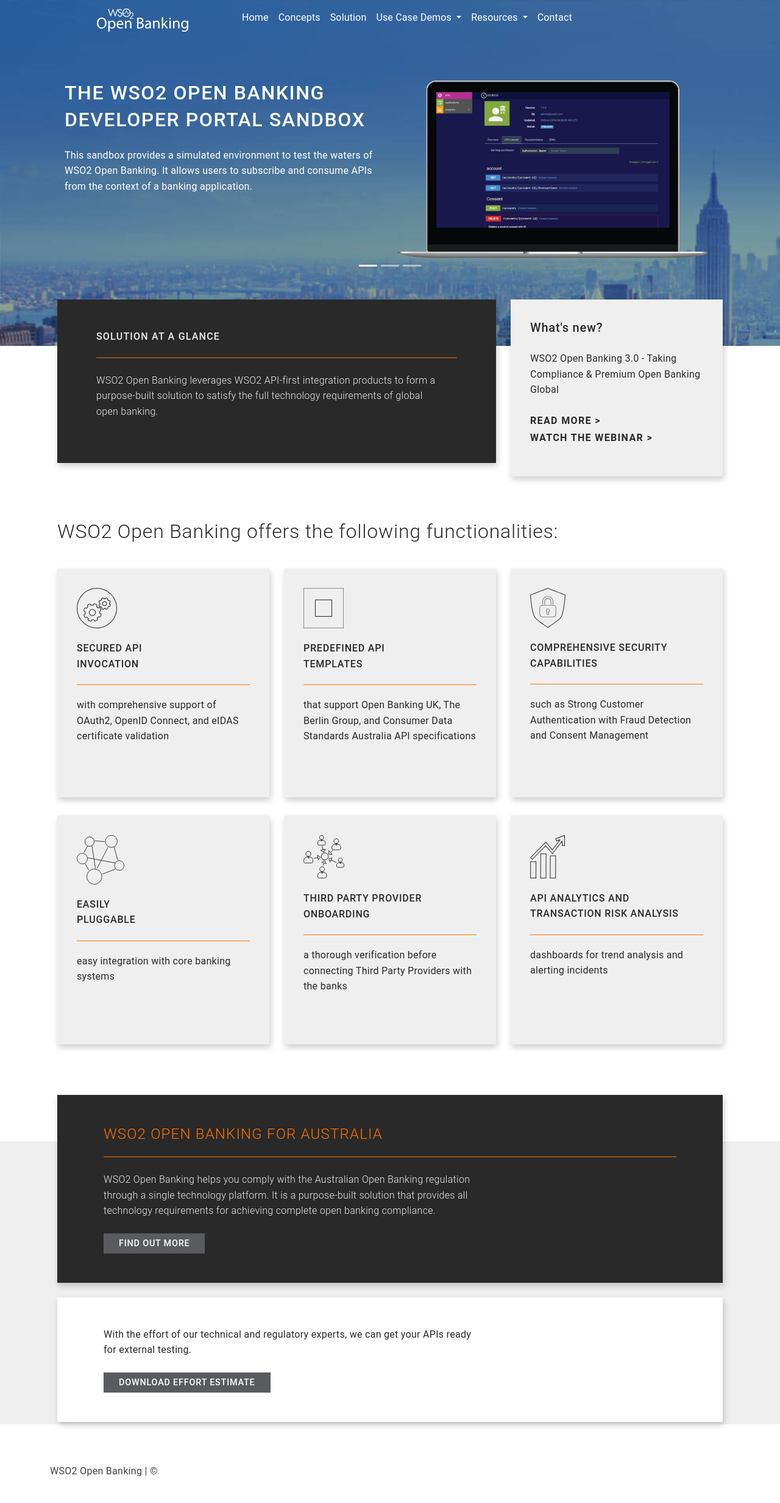
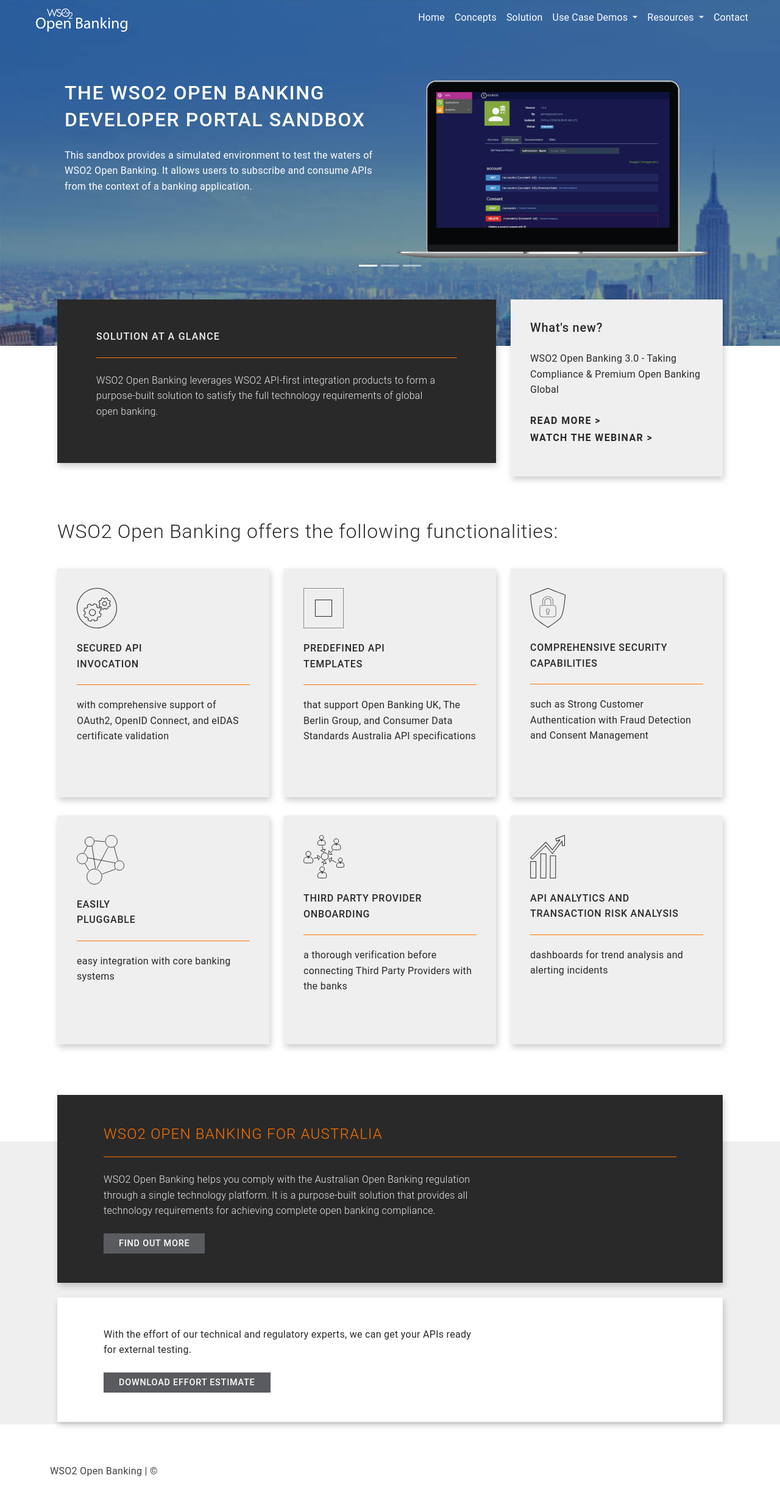
Before and after one commit to wso2/demo-open-banking.github.io, a Jekyll site: the page built from index.html, in a window 1280 px wide. Shown: the whole page at 61% size. Built offline with Jekyll 4.4.1, drawn with Linux system fonts in a browser that asks for light colours.

Commit message:
Aligning the nav component

```diff
--- a/_includes/nav.html
+++ b/_includes/nav.html
@@ -1,4 +1,4 @@
-<div class="container" style="padding-left:calc(var(--bs-gutter-x) * 6);">
+<div class="container" style="width: 95%">
 
 
 
@@ -14,7 +14,7 @@
               <span class="navbar-toggler-icon"></span>
           </button>
           <div id="navbarNavDropdown" class="navbar-collapse collapse">
-              <ul class="navbar-nav mr-auto">
+              <ul class="navbar-nav ms-auto">
 
 
               </ul>
```
